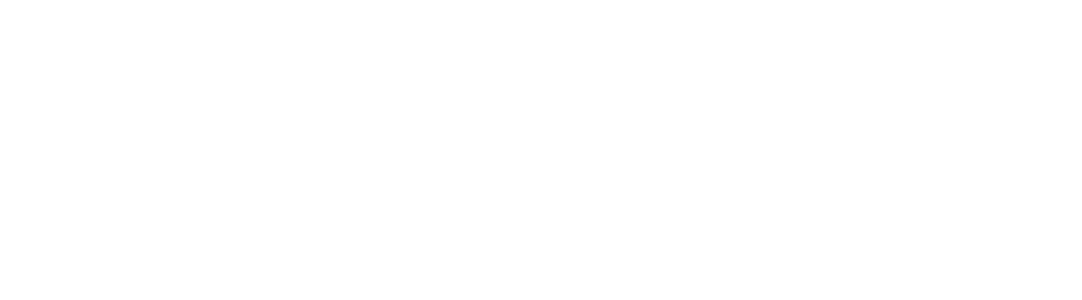
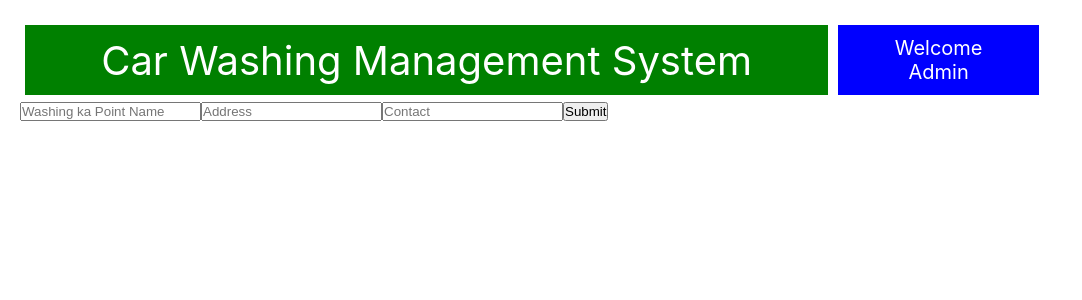
Before and after one commit to Student-Dk/CarWashing-frontend, a React (Create React App) app: page /AddWashingPoints in a window 1280 px wide. Shown: the top 300 px of the page, without its empty margins (0-1082 px from the left). Built offline with nearby package versions, Linux system fonts and the light colour scheme.

Commit message:
modify washing pont pages

```diff
--- a/src/pages/Adminfolder/AddWashingpoint.jsx
+++ b/src/pages/Adminfolder/AddWashingpoint.jsx
@@ -1,9 +1,50 @@
-import React from 'react'
+import React, { useState } from 'react'
+import Sidebar from '../../components/Sidebar'
+import Aheader from '../AdminPages/Aheader'
+import Afooter from '../AdminPages/Afooter'
 
 export default function AddWashingpoint() {
+
+const [form,setform]=useState({
+  Car_Washing_Point_Name:"",
+  Address:"",
+  Contact:""
+})
+
+
+const handlechange=(e)=>{
+
+//const {name,value}=e.target
+setform({...form,[e.target.name]:e.target.value})
+
+
+}
+
+const handlesubmit=(e)=>{
+  console.log(form)
+  e.preventDefault();
+}
+
   return (
-    <div>
+    <div style={{display:'flex'}}>
+      <Sidebar></Sidebar>
+      <div style={{margin:'20px', width:'80%'}}>
+<Aheader></Aheader>
 
+<div>
+<form action="" onSubmit={handlesubmit} >
+
+<input type="text" name="Car_Washing_Point_Name" placeholder='Washing ka Point Name' onChange={handlechange}/>
+<input type='text' name='Address' placeholder='Address' onChange={handlechange} ></input>
+<input type="text" name="Contact" placeholder='Contact' onChange={handlechange}/>
+<button type='submit'>Submit</button>
+
+
+</form>
+
+</div>
+
+      </div>
     </div>
   )
 }
```
Also changed, not shown: src/App.js (+2 -6 lines).
